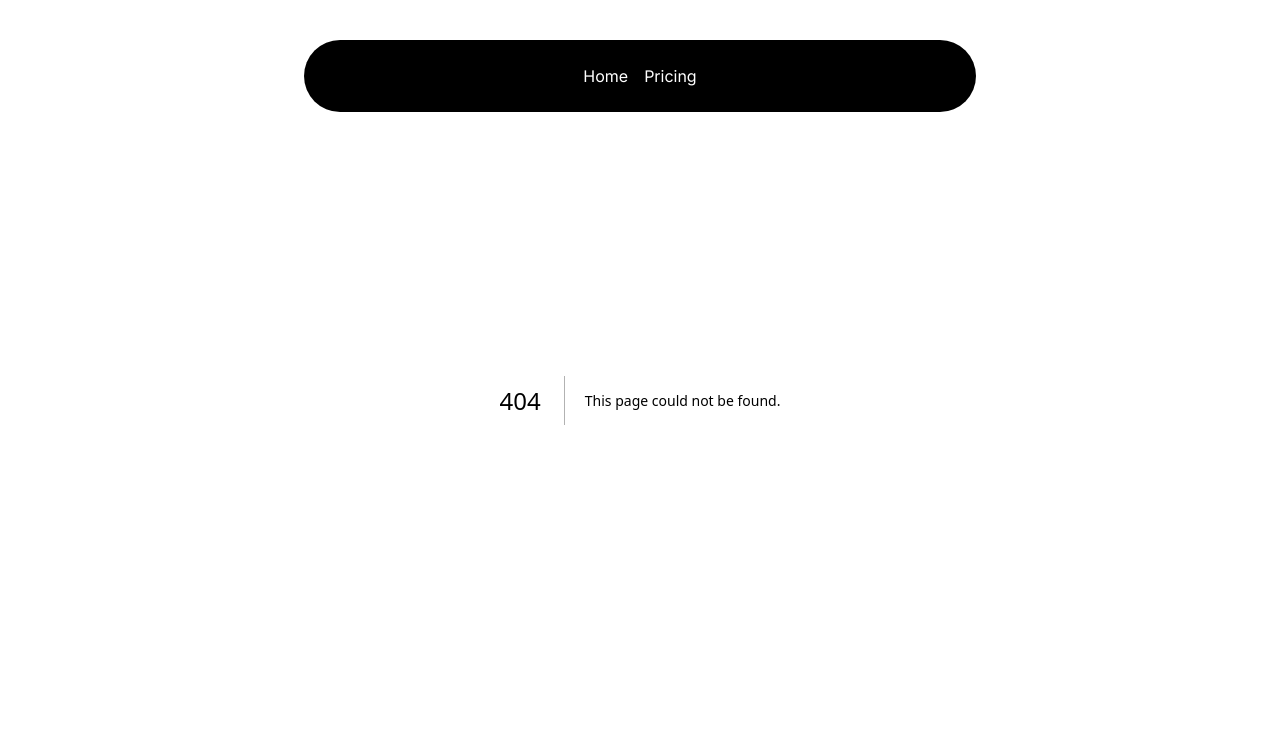
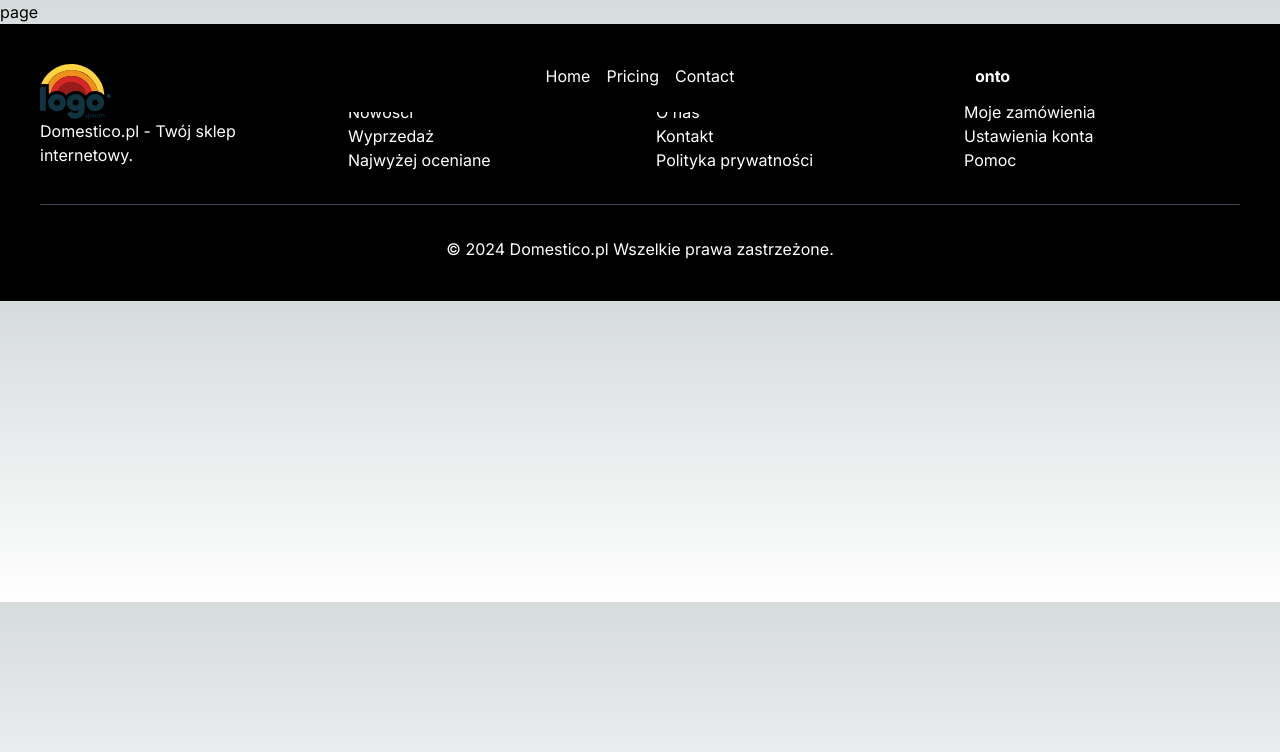
Before and after one commit to coderismail22/learning-nextjs-typescript-aceternity-project, a Next.js app: page /contact in a window 1280 px wide. Before the commit this address had no page. Shown: the top 752 px of the page. Built offline with nearby package versions, Linux system fonts and the light colour scheme.

Commit message:
contact-route-added

```diff
--- /dev/null
+++ b/src/app/contact/page.tsx
@@ -0,0 +1,9 @@
+import React from 'react'
+
+const page = () => {
+  return (
+    <div>page</div>
+  )
+}
+
+export default page
--- a/src/app/layout.tsx
+++ b/src/app/layout.tsx
@@ -21,7 +21,7 @@ export default function RootLayout({
       <body className={inter.className}>
         <Navbar />
         {children}
-        {/* <Footer/> */}
+        <Footer/>
       </body>
     </html>
   );
--- a/src/components/Navbar.tsx
+++ b/src/components/Navbar.tsx
@@ -2,6 +2,7 @@
 import React, { useState } from "react";
 import { HoveredLink, Menu, MenuItem, ProductItem } from "./ui/navbar-menu";
 import { cn } from "@/utils/cn";
+import Link from "next/link";
 
 export const Navbar = ({ className }: { className?: string }) => {
   const [active, setActive] = useState<string | null>(null);
@@ -11,7 +12,13 @@ export const Navbar = ({ className }: { className?: string }) => {
     >
       <Menu setActive={setActive}>
         {/* Type: 1 */}
-        <MenuItem setActive={setActive} active={active} item="Home"></MenuItem>
+        <Link href={"/"}>
+          <MenuItem
+            setActive={setActive}
+            active={active}
+            item="Home"
+          ></MenuItem>
+        </Link>
 
         {/* Type: 2 */}
         <MenuItem setActive={setActive} active={active} item="Pricing">
@@ -22,6 +29,15 @@ export const Navbar = ({ className }: { className?: string }) => {
             <HoveredLink href="/enterprise">Enterprise</HoveredLink>
           </div>
         </MenuItem>
+
+        {/* Type: 1 */}
+        <Link href={"/contact"}>
+          <MenuItem
+            setActive={setActive}
+            active={active}
+            item="Contact"
+          ></MenuItem>
+        </Link>
       </Menu>
     </div>
   );
```
